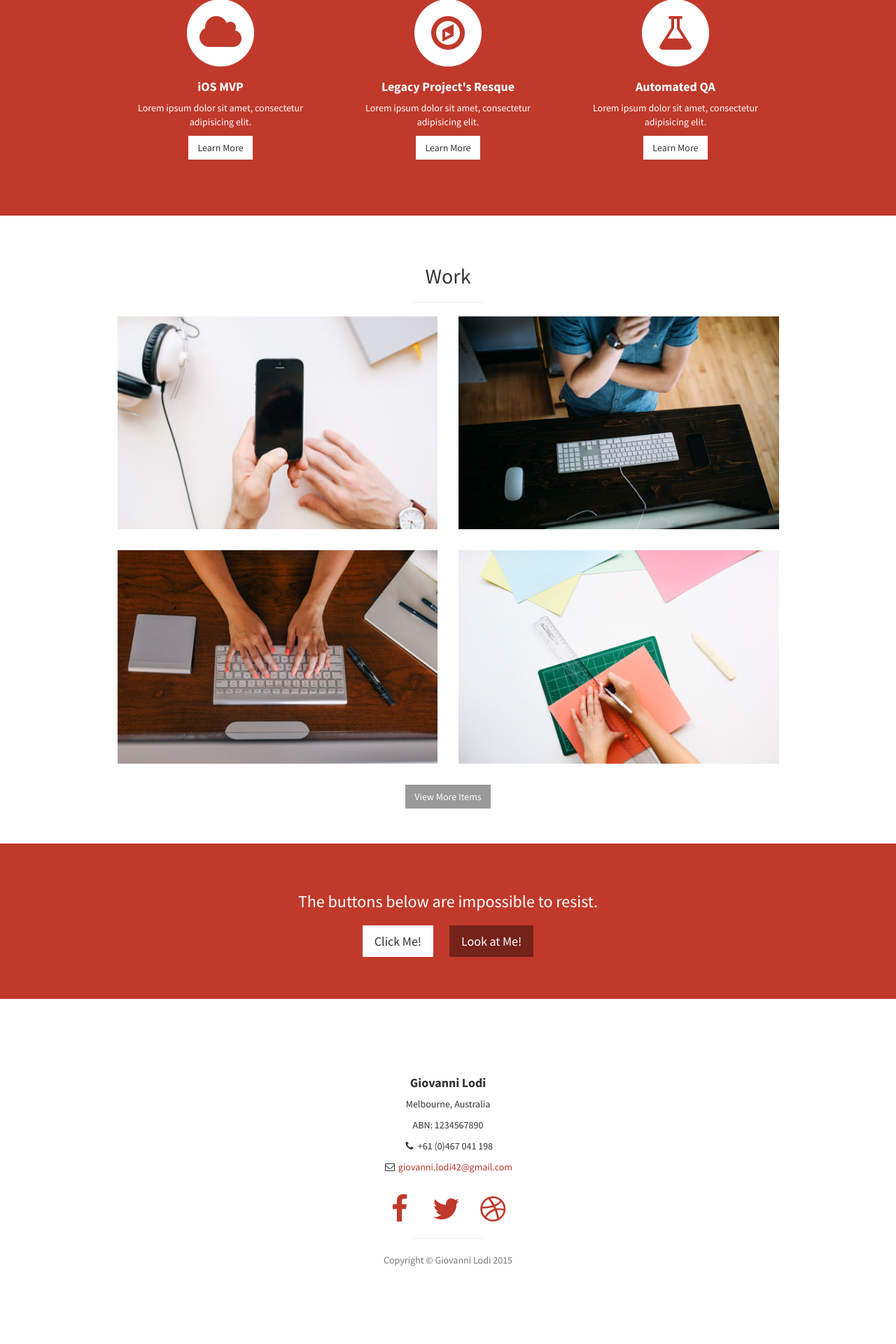
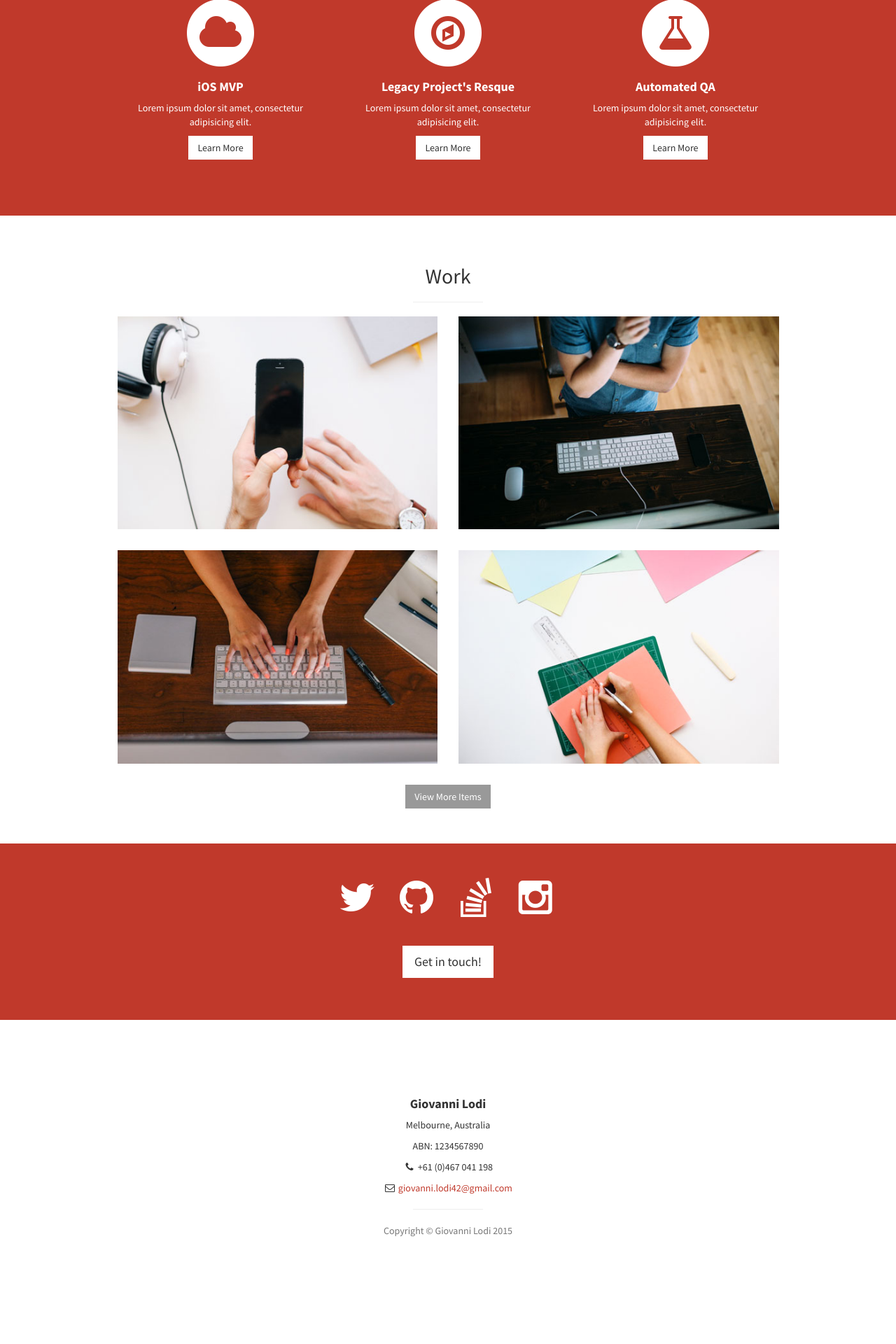
Before and after one commit to mokagio/giovannilodi.com, a Jekyll site: the page built from index.html, in a window 1280 px wide. Shown: the part 1240-3160 px from the top of the page at 70% size. Built offline with Jekyll 4.4.1, drawn with Linux system fonts in a browser that asks for light colours; after the commit the page ends 3118 px from its top, so only the background shows below that.

Commit message:
Moved contact section in call to action

```diff
--- a/_layouts/default.html
+++ b/_layouts/default.html
@@ -192,11 +192,26 @@
     <!-- Call to Action -->
     <aside class="call-to-action bg-primary">
         <div class="container">
+            <div class="row text-center">
+                <ul class="list-inline">
+                    <li>
+                        <a href="#" class="white"><i class="fa fa-twitter fa-fw fa-4x"></i></a>
+                    </li>
+                    <li>
+                        <a href="#" class="white"><i class="fa fa-github fa-fw fa-4x"></i></a>
+                    </li>
+                    <li>
+                        <a href="#" class="white"><i class="fa fa-stack-overflow fa-fw fa-4x"></i></a>
+                    </li>
+                    <li>
+                        <a href="#" class="white"><i class="fa fa-instagram fa-fw fa-4x"></i></a>
+                    </li>
+                </ul>
+            </div>
             <div class="row">
                 <div class="col-lg-12 text-center">
-                    <h3>The buttons below are impossible to resist.</h3>
-                    <a href="#" class="btn btn-lg btn-light">Click Me!</a>
-                    <a href="#" class="btn btn-lg btn-dark">Look at Me!</a>
+                    <br/>
+                    <a href="#" class="btn btn-lg btn-light">Get in touch!</a>
                 </div>
             </div>
         </div>
@@ -213,18 +228,6 @@
                     <p>ABN: 1234567890</p>
                     <p><i class="fa fa-phone fa-fw"></i> +61 (0)467 041 198</p>
                     <p><i class="fa fa-envelope-o fa-fw"></i>  <a href="mailto:giovanni.lodi42@gmail.com">giovanni.lodi42@gmail.com</a></p>
-                    <br/>
-                    <ul class="list-inline">
-                        <li>
-                            <a href="#"><i class="fa fa-facebook fa-fw fa-3x"></i></a>
-                        </li>
-                        <li>
-                            <a href="#"><i class="fa fa-twitter fa-fw fa-3x"></i></a>
-                        </li>
-                        <li>
-                            <a href="#"><i class="fa fa-dribbble fa-fw fa-3x"></i></a>
-                        </li>
-                    </ul>
                     <hr class="small">
                     <p class="text-muted">Copyright &copy; Giovanni Lodi 2015</p>
                 </div>
--- a/css/stylish-portfolio.css
+++ b/css/stylish-portfolio.css
@@ -259,3 +259,7 @@ footer {
 a, a:hover {
     color: #c0392b;
 }
+
+a.white, a.white:hover {
+    color: white;
+}
```
